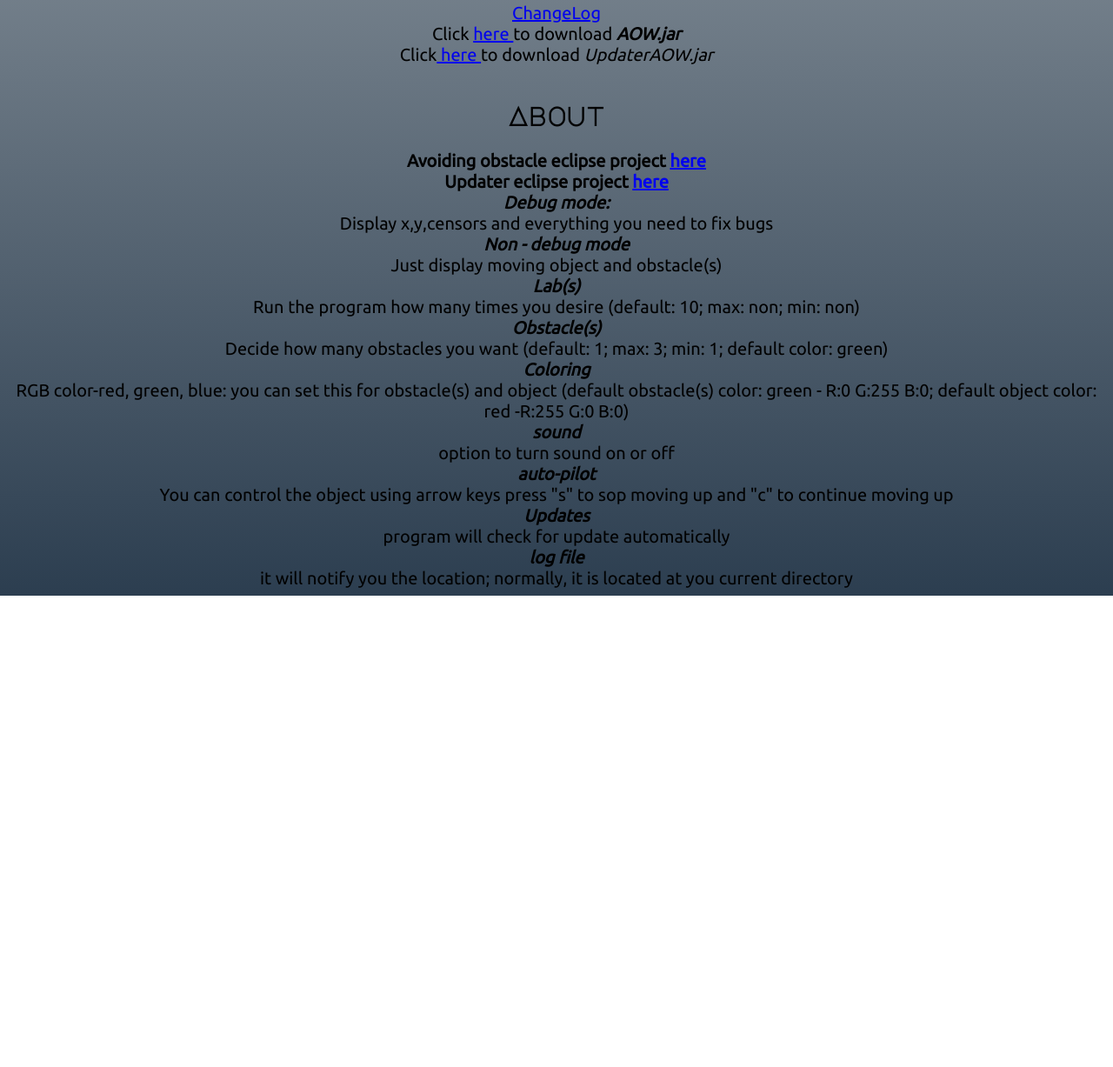
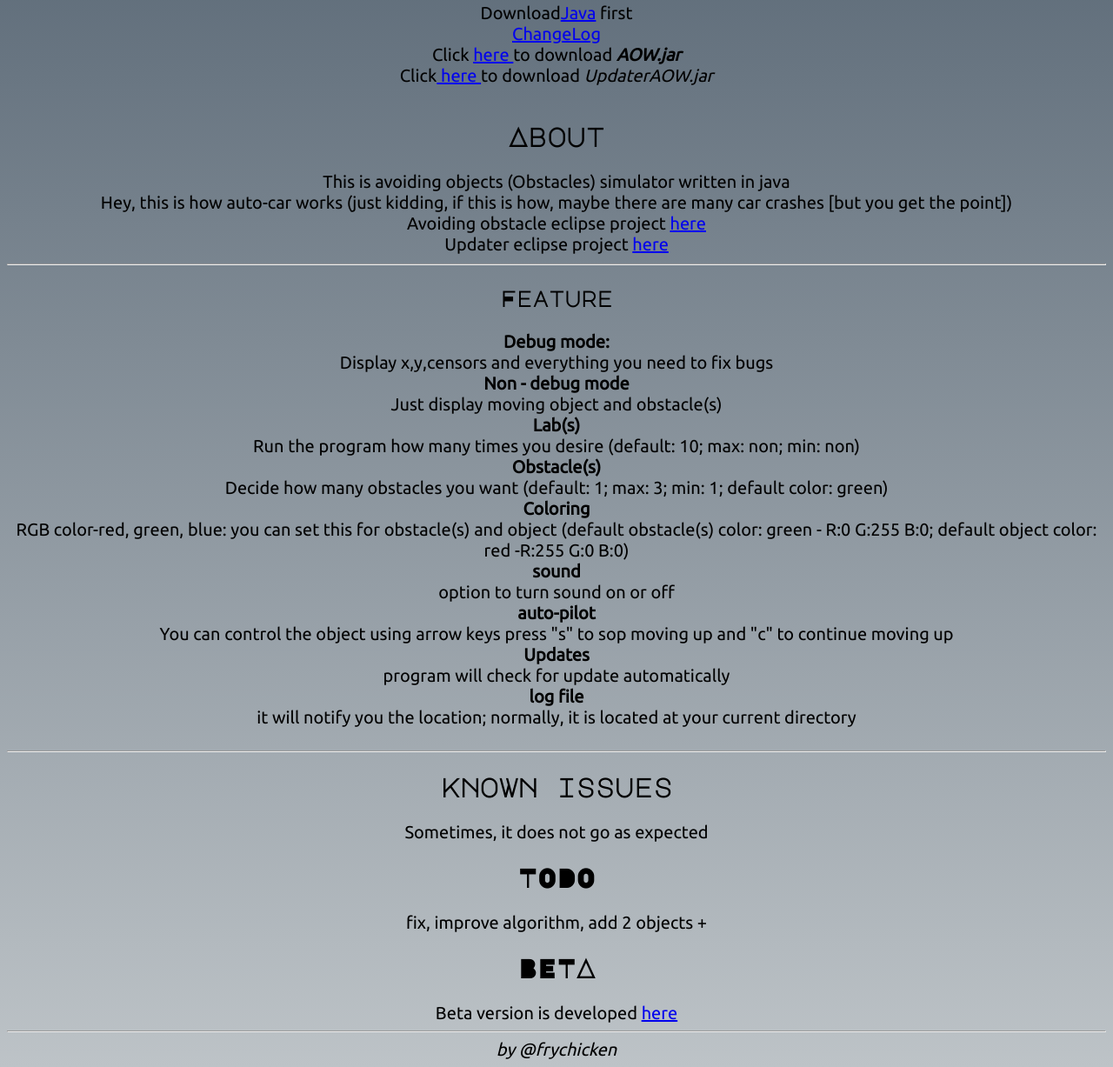
Before and after one commit to frychicken/art-IF-icial-Intelligence, a plain HTML site: page index.html in a window 1280 px wide. Shown: the part 744-1971 px from the top of the page at 87% size. Before the commit the page ends 1429 px from the top, so only its background shows below. Drawn offline with Linux system fonts and the light colour scheme.

Commit message:
Update index.html

```diff
--- a/index.html
+++ b/index.html
@@ -10,7 +10,7 @@
   <body  id="grad" >
    <style>
    #grad {
-   background-image:  linear-gradient(to bottom, #bdc3c7, #2c3e50);
+   background-image:  linear-gradient(to top, #bdc3c7, #2c3e50);
   }
     </style>
 
@@ -29,6 +29,10 @@ font-size: 40px;
 h2{
     font-family: 'Major Mono Display', monospace;
 font-size: 30px;
+    }
+h3{
+    font-family: 'Major Mono Display', monospace;
+font-size: 25px;
     }
 lol, a{
 font-family: 'Ubuntu', sans-serif;
@@ -163,6 +167,8 @@ font-size: 20px;
 <center>
 
 <h2>Download</h2>
+<lol>Download<a href = "https://www.java.com/en/download/">Java</a> first</lol>
+<br>
 <a href="https://github.com/frychicken/art-IF-icial-Intelligence/blob/master/JarFile/ChangeLog.md">ChangeLog</a>
 <br>
 <lol>Click <a href = "https://github.com/frychicken/art-IF-icial-Intelligence/blob/master/JarFile/AOW.jar?raw=true"> here </a>to download <b><i>AOW.jar</i></b></lol>
@@ -172,47 +178,52 @@ font-size: 20px;
 
 <br>
 <center>
-<h2>About</h2>
-
-<lol2><b>Avoiding obstacle eclipse project <a href="https://github.com/frychicken/AvoidingObstacles">here</a></b></lol2>
+<h2><b>About</b></h2>
+<lol>This is avoiding objects (Obstacles) simulator written in java
 <br>
-<lol2><b>Updater eclipse project <a href="https://github.com/frychicken/UpdaterAOW">here</a></b></lol2>
+Hey, this is how auto-car works (just kidding, if this is how, maybe there are many car crashes [but you get the point])
+</lol><br>
+<lol2>Avoiding obstacle eclipse project <a href="https://github.com/frychicken/AvoidingObstacles">here</a></lol2>
+<br>
+<lol2>Updater eclipse project <a href="https://github.com/frychicken/UpdaterAOW">here</a></lol2>
 <br>
 
-<lol3><b><i>Debug mode:</b></i>
+<lol3>
+<hr>
+<h3>Feature</h3>
+<b>Debug mode:</b>
 <br>
 Display x,y,censors and everything you need to fix bugs
 <br>
-<b><i>Non - debug mode</b></i>
+<b>Non - debug mode</b>
 <br>
 
 Just display moving object and obstacle(s)
 <br>
 
-<b><i>Lab(s)</b></i>
+<b>Lab(s)</b>
 <br>
 
 Run the program how many times you desire (default: 10; max: non; min: non)
 <br>
 
-<b><i>Obstacle(s)</b></i>
-<br>
+<b>Obstacle(s)</b><br>
 
 Decide how many obstacles you want (default: 1; max: 3; min: 1; default color: green)
 <br>
 
-<b><i>Coloring</b></i>
+<b>Coloring</b>
 <br>
 
 RGB color-red, green, blue: you can set this for obstacle(s) and object (default obstacle(s) color: green - R:0 G:255 B:0; default object color: red -R:255  G:0  B:0)
 <br>
 
-<b><i>sound</b></i>
+<b>sound</b>
 <br>
 option to turn sound on or off
 <br>
 
-<b><i>auto-pilot</b></i>
+<b>auto-pilot</b>
 <br>
 
 You can control the object using arrow keys
@@ -220,21 +231,40 @@ You can control the object using arrow keys
 press "s" to sop moving up and "c" to continue moving up
 <br>
 
-<b><i>Updates</b></i>
+<b>Updates</b>
 <br>
 
 program will check for update automatically
 <br>
 
-<b><i>log file</b></i>
+<b>log file</b>
 <br>
 
-it will notify you the location; normally, it is located at you current directory
+it will notify you the location; normally, it is located at your current directory
 
 </lol3>
 </center>
+<br>
+<hr>
+<center><h2>known issues</h2>
+<lol>
+Sometimes, it does not go as expected
+<br>
 
+<h2>TODO</h2>
+fix, improve algorithm, add 2 objects +
 
+<h2>BETA</h2>
+
+Beta version is developed <a href="https://bitbucket.org/bobdinh139/art-if-icial-intelligence/src/master/">here</a>
+<br>
+</lol>
+</center>
+</body>
+<hr>
+<footer>
+<center><i><lol>by @frychicken<lol></i></center>
+</footer>
 <script>
 var slideIndex = 1;
 
@@ -272,7 +302,3 @@ if (slideIndex > slides.length) {slideIndex = 1}
 
 }
 </script>
-
-
-
-</body>
```
